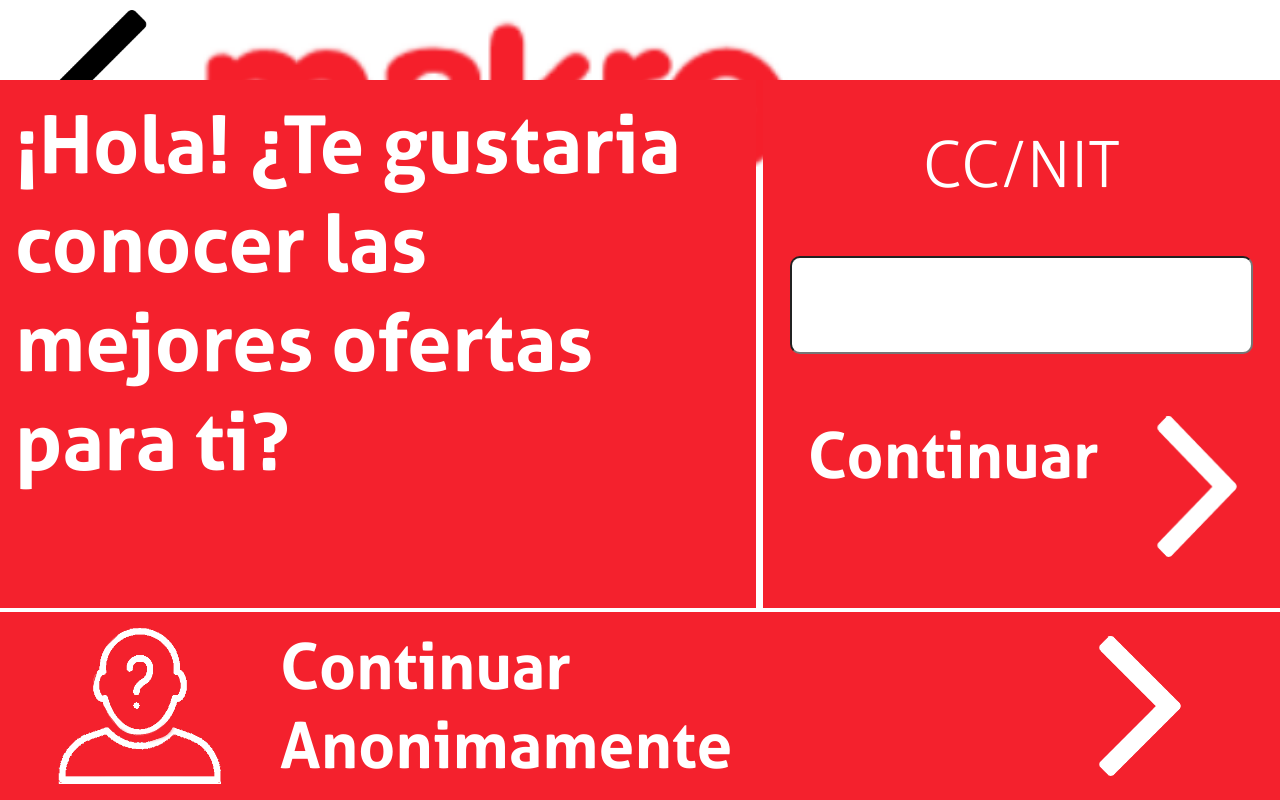
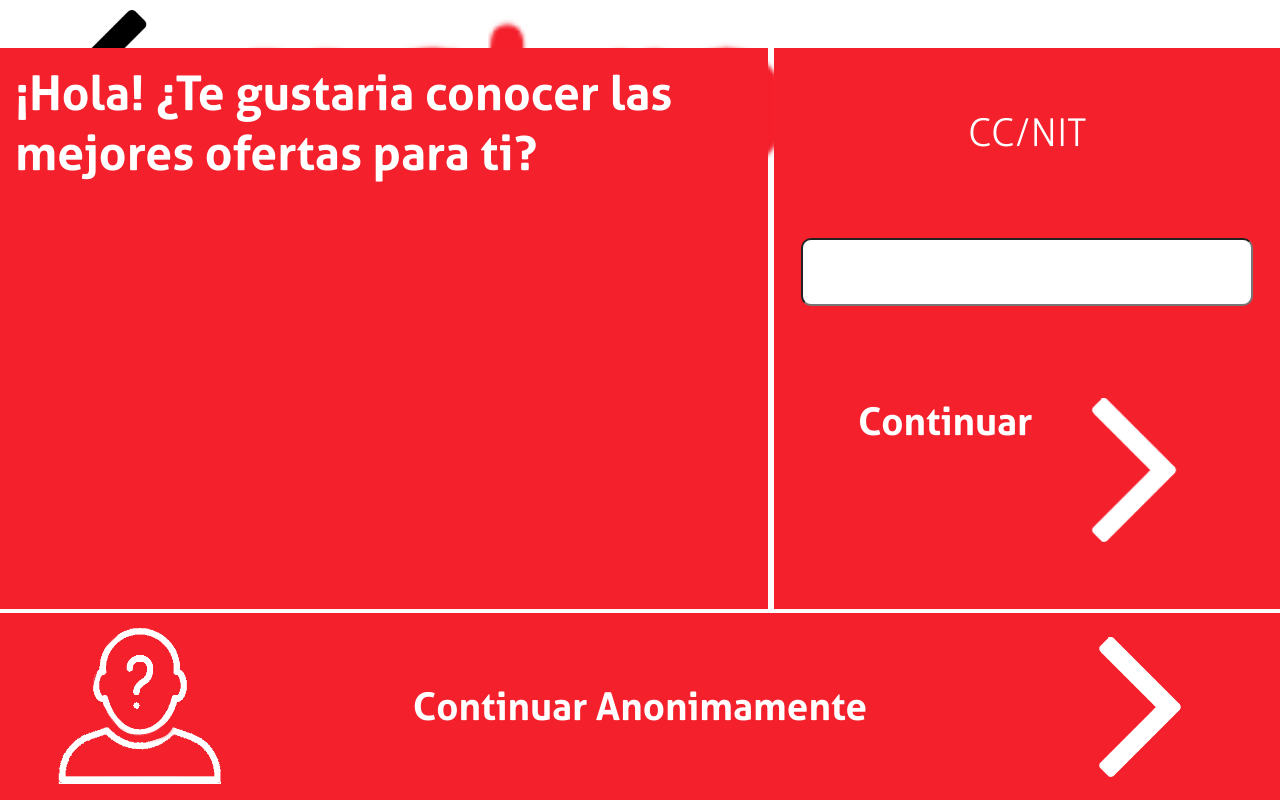
Before and after one commit to raphael-bos/makro, a PHP site: page /index2.html in a window 1280 px wide. Run offline with PHP 8.4, Linux system fonts and the light colour scheme.

Commit message:
Teste fonte

```diff
--- a/css/index2.css
+++ b/css/index2.css
@@ -34,9 +34,9 @@ body,html{
 body{
     display: grid;
     grid-template-rows: 1em auto;
-    grid-template-columns: auto;
+    grid-template-columns: 100%;
     font-family: allerbold;
-    font-size: 5em;
+    font-size: 3em;
     /* font-size: calc(3.5vh + 3.5vw) */
     /* font-size: 8vmin; */
 }
```
